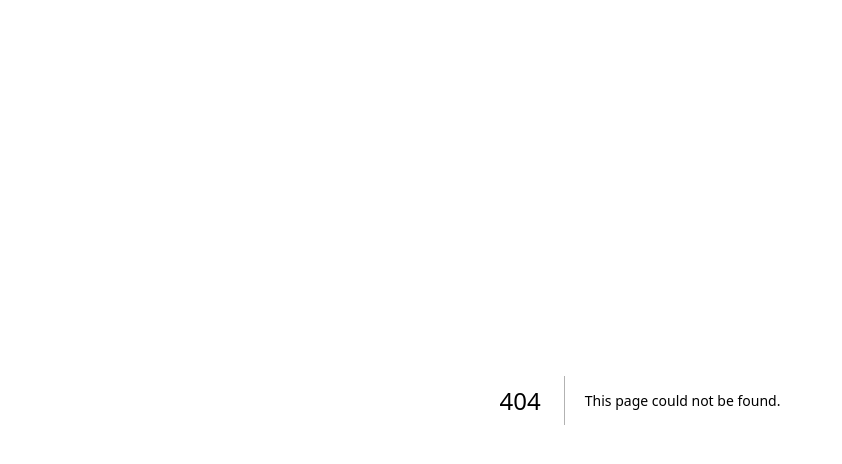
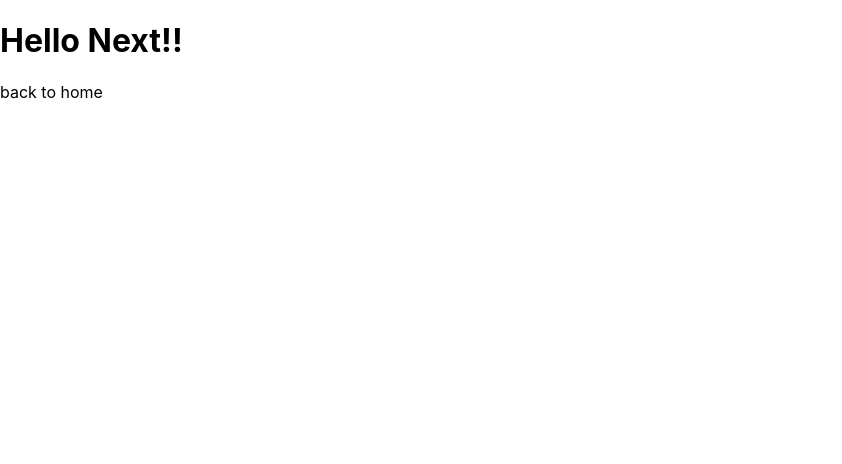
Before and after one commit to shutootaki/u-nextjs-blog, a Next.js app: page /posts/firstPost in a window 1280 px wide. Before the commit this address had no page. Shown: the top 464 px of the page, without its empty margins (0-842 px from the left). Built offline with nearby package versions, Linux system fonts and the light colour scheme.

Commit message:
tmp: リンクコンポーネントの作成

```diff
--- /dev/null
+++ b/pages/posts/firstPost.tsx
@@ -0,0 +1,12 @@
+import Link from "next/link";
+
+const firstPost = () => {
+  return (
+    <>
+      <h1>Hello Next!!</h1>
+      <Link href="/">back to home</Link>
+    </>
+  );
+};
+
+export default firstPost;
```
Also changed, not shown: pages/index.tsx (+8 -7 lines).
